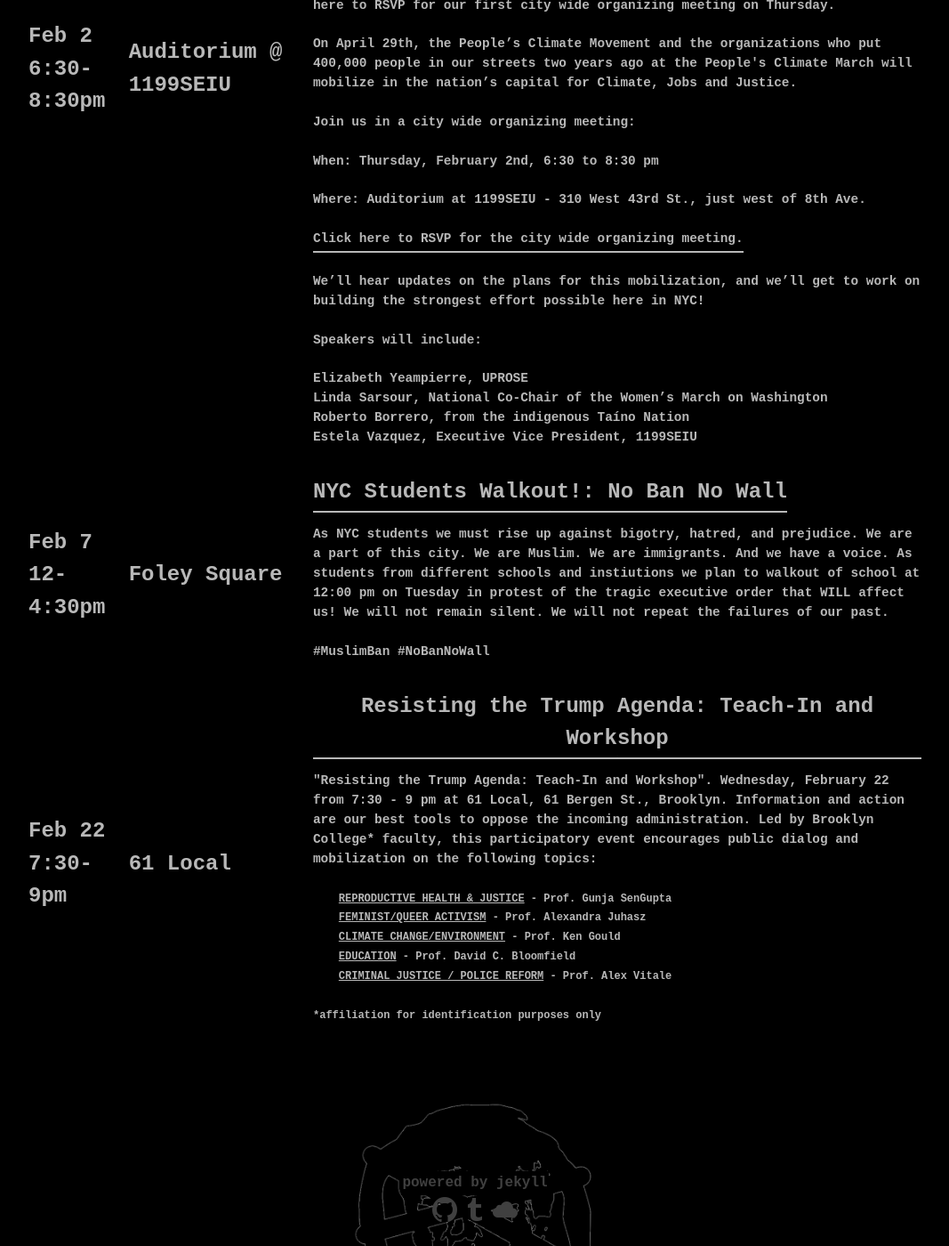
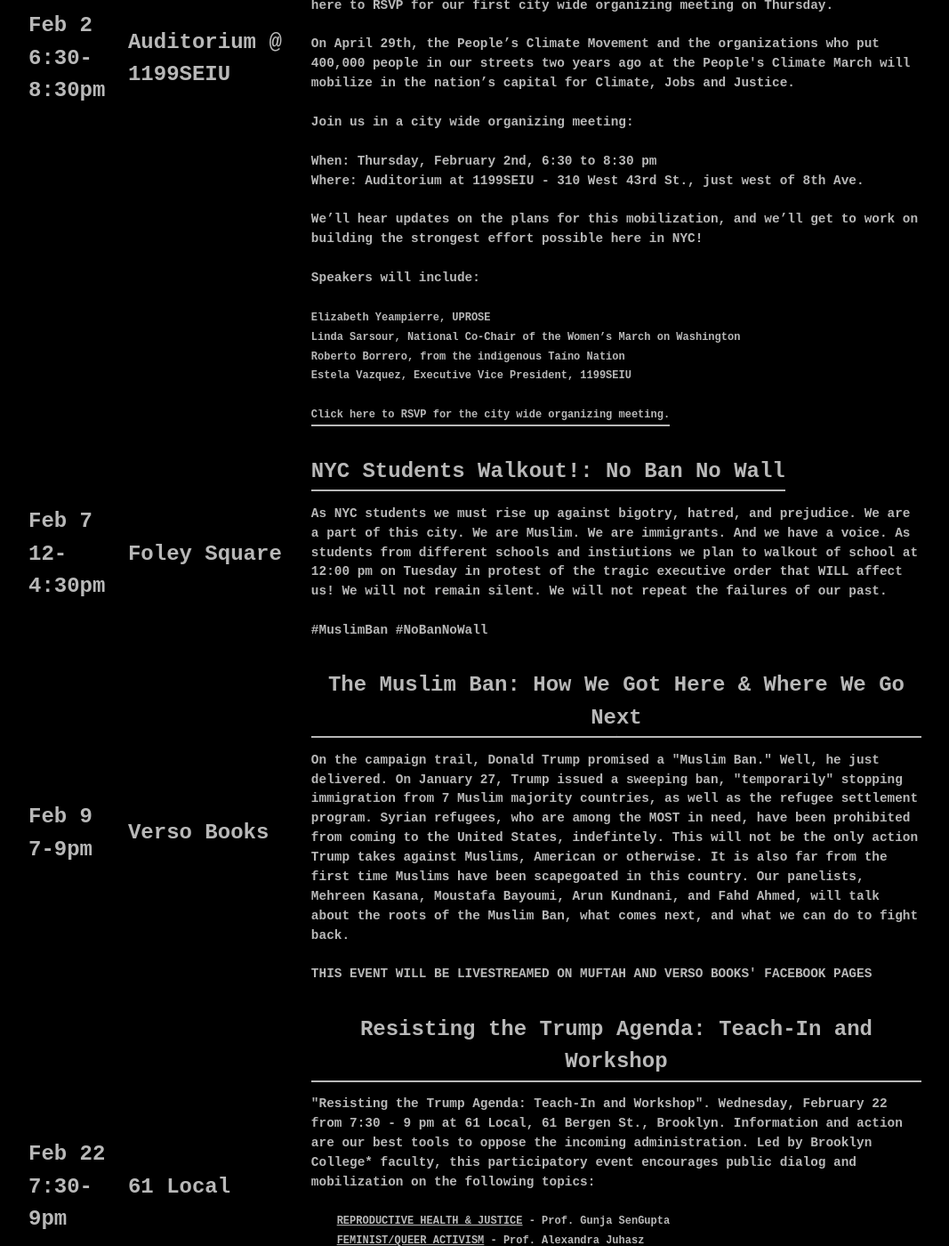
Before and after one commit to bcagainsttrump/bcagainsttrump.github.io, a Jekyll site: the page built from events.html, in a window 1280 px wide and 1400 px high, scrolled down 3248 px. Shown: the whole window at 89% size, without its empty margins (106-1173 px from the left). Built offline with Jekyll 4.4.1, drawn with Linux system fonts in a browser that asks for light colours; a script that is not in the unit is left out.

Commit message:
changed pptx + added event

```diff
--- a/events.html
+++ b/events.html
@@ -89,16 +89,17 @@
 <br><br>Join us in a city wide organizing meeting:
 
 <br><br>When: Thursday, February 2nd, 6:30 to 8:30 pm
-<br><br>Where: Auditorium at 1199SEIU - 310 West 43rd St., just west of 8th Ave.
-<br><br><a href="https://docs.google.com/forms/d/1ydruYTh_P8pKYA-uQBk2zb3_iL1KGCDkdWTB-fRqWp0/viewform?c=0&w=1&edit_requested=true&link_id=0&can_id=8c53aaedf27e2613eab6febd16a87daa&source=email-new-york-marching-for-climate-jobs-and-justice&email_referrer=new-york-marching-for-climate-jobs-and-justice&email_subject=new-york-marching-for-climate-jobs-and-justice">Click here to RSVP for the city wide organizing meeting.</a>
+<br>Where: Auditorium at 1199SEIU - 310 West 43rd St., just west of 8th Ave.
 
 <br><br>We’ll hear updates on the plans for this mobilization, and we’ll get to work on building the strongest effort possible here in NYC!
 
 <br><br>Speakers will include:
-<br><br>Elizabeth Yeampierre, UPROSE
+<small><br><br>Elizabeth Yeampierre, UPROSE
 <br>Linda Sarsour, National Co-Chair of the Women’s March on Washington
 <br>Roberto Borrero,  from the indigenous Taíno Nation
-<br>Estela Vazquez, Executive Vice President, 1199SEIU</h3></tr>
+<br>Estela Vazquez, Executive Vice President, 1199SEIU<br><br>
+<a href="https://docs.google.com/forms/d/1ydruYTh_P8pKYA-uQBk2zb3_iL1KGCDkdWTB-fRqWp0/viewform?c=0&w=1&edit_requested=true&link_id=0&can_id=8c53aaedf27e2613eab6febd16a87daa&source=email-new-york-marching-for-climate-jobs-and-justice&email_referrer=new-york-marching-for-climate-jobs-and-justice&email_subject=new-york-marching-for-climate-jobs-and-justice">Click here to RSVP for the city wide organizing meeting.</a>
+</small></h3></tr>
 
 <tr id="home">
   <td>Feb 7 <br> 12-4:30pm</td>
@@ -108,6 +109,15 @@
 <h3 id="home">As NYC students we must rise up against bigotry, hatred, and prejudice. We are a part of this city. We are Muslim. We are immigrants. And we have a voice. As students from different schools and instiutions we plan to walkout of school at 12:00 pm on Tuesday in protest of the tragic executive order that WILL affect us! We will not remain silent. We will not repeat the failures of our past.
 <br><br>#MuslimBan #NoBanNoWall</h3></td>
 </tr>
+
+<tr id="home">
+  <td>Feb 9 <br> 7-9pm</td>
+  <td>Verso Books</td>
+  <td><a href="https://www.facebook.com/events/401385350208029/">The Muslim Ban: How We Got Here & Where We Go Next</a><br>
+
+<h3 id="home">On the campaign trail, Donald Trump promised a "Muslim Ban." Well, he just delivered. On January 27, Trump issued a sweeping ban, "temporarily" stopping immigration from 7 Muslim majority countries, as well as the refugee settlement program. Syrian refugees, who are among the MOST in need, have been prohibited from coming to the United States, indefintely. This will not be the only action Trump takes against Muslims, American or otherwise. It is also far from the first time Muslims have been scapegoated in this country. Our panelists, Mehreen Kasana, Moustafa Bayoumi, Arun Kundnani, and Fahd Ahmed, will talk about the roots of the Muslim Ban, what comes next, and what we can do to fight back.
+
+<br><br>THIS EVENT WILL BE LIVESTREAMED ON MUFTAH AND VERSO BOOKS' FACEBOOK PAGES</tr>
 
 <tr id="home">
   <td>Feb 22 <br> 7:30-9pm</td>
--- a/sanctuary.html
+++ b/sanctuary.html
@@ -4,7 +4,9 @@
 permalink: /sanctuary/
 ---
 
-<object data="/assets/sanctuary/BC-FC-Sanctuary-Campus-Resolution-2016_12_06.pdf" type="application/pdf" width="100%" height="500px"></object>
+<h2 id="home"><a href="http://www2.cuny.edu/current-students/student-services/international-students/immigration-policy-changes-information/">Immigration Policy Changes Information</a> - Resources intended for CUNY students, faculty, and staff with questions and concerns about recent changes in federal policies around immigration.</h2><br><br>
+
+<iframe src="https://docs.google.com/gview?url=https://bc-at.net/assets/sanctuary/BC-FC-Sanctuary-Campus-Resolution-2016_12_06.pdf&embedded=true" frameborder="0"></iframe>
 
 <p id="home"><a href="https://docs.google.com/forms/d/e/1FAIpQLSfB1uhGcHP11lM_uNjc81xUxLdOG8kuYP8DeTfHN0uDbIiyPA/viewform?c=0&w=1">BROOKLYN COLLEGE:</a> Please consider signing this petition urging President Anderson to declare Brooklyn College a sanctuary campus.<br><br>
 In making this request to President Anderson, Brooklyn College is joining a national movement of colleges and universities refusing to collaborate with Immigrations and Customs Enforcement (ICE). </p><br><br>
@@ -21,4 +23,4 @@
       </tr>
           </table>
 
-<object data="/assets/sanctuary/CUNY Sanctuary Campus Notes Jan 30.pdf" type="application/pdf" width="100%" height="500px"></object>
+<iframe src="https://docs.google.com/gview?url=https://bc-at.net/assets/sanctuary/CUNY Sanctuary Campus Notes Jan 30.pdf&embedded=true" frameborder="0"></iframe>
```
Also changed, not shown: _posts/2017-2-02-climate-change-environment.html (+5 -5 lines), 6 other files.
